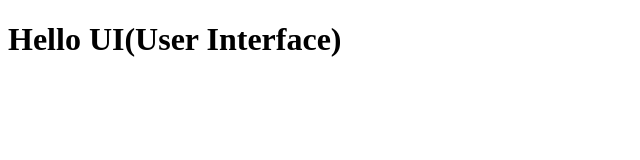
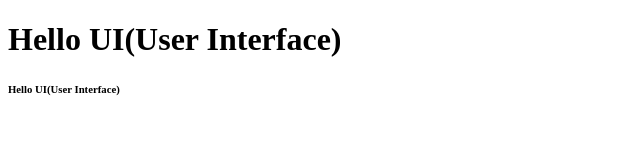
Before and after one commit to DAMASCENE-Muke/MK-UI.github.io, a plain HTML site: page index.html in a window 1280 px wide. Shown: the whole page, without its empty margins (0-640 px from the left). Drawn offline with Linux system fonts and the light colour scheme.

Commit message:
Update index.html

```diff
--- a/index.html
+++ b/index.html
@@ -10,6 +10,8 @@
 </head>
 <body>
 <h1>Hello UI(User Interface)</h1>
+    <h6>Hello UI(User Interface)</h6>
+
 
 </body>
 </html>
```
